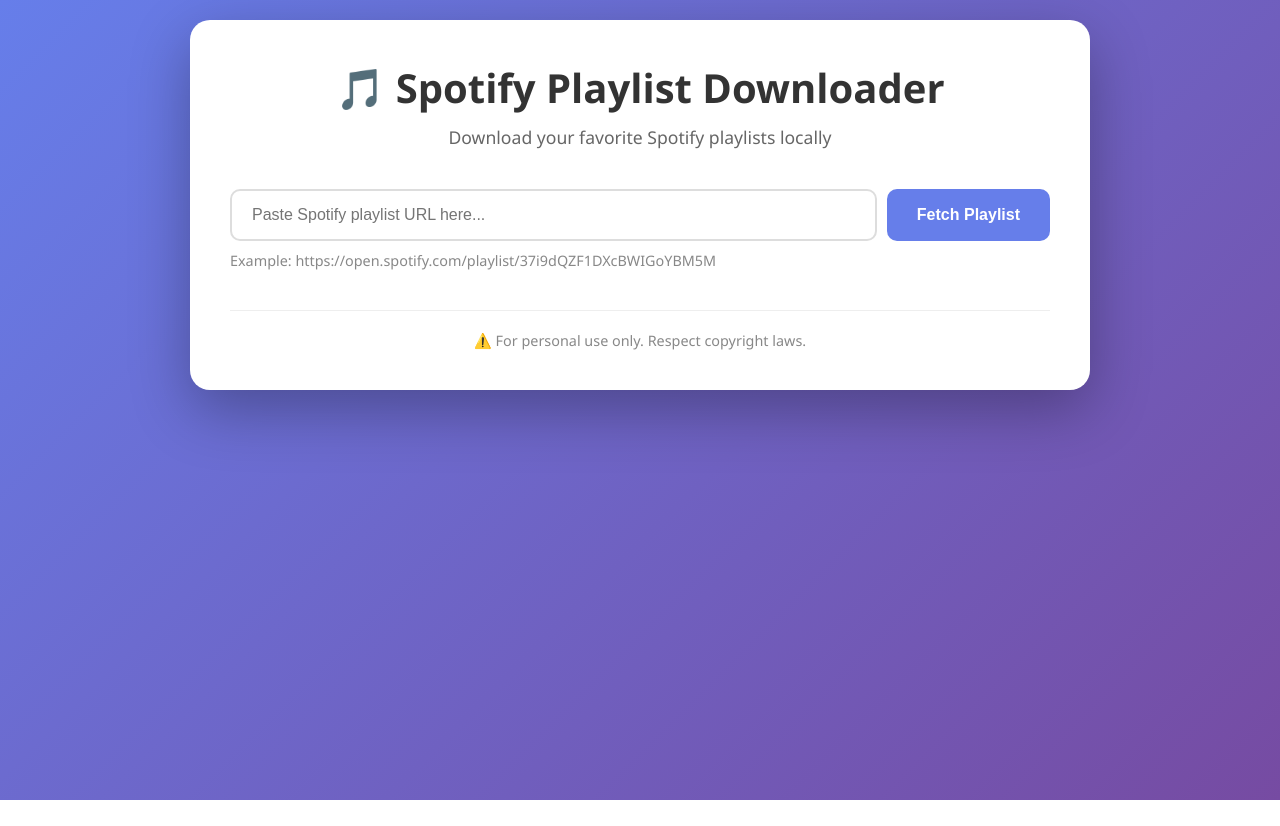
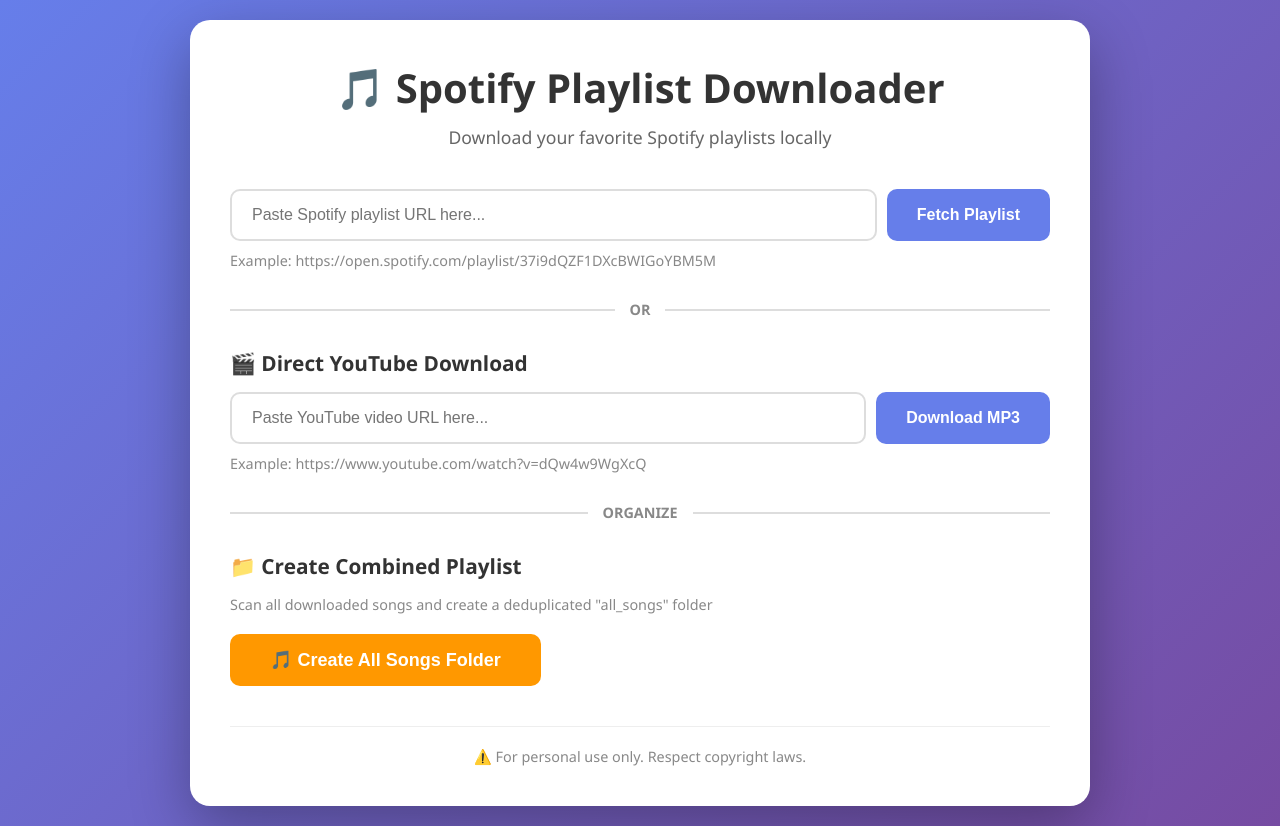
Before and after one commit to sohaibmokhliss/spotifyPLdownloader, a Flask app: page / in a window 1280 px wide. Before the commit the page ends 800 px from the top, so only its background shows below. Run offline with Flask 3, Linux system fonts and the light colour scheme.

Commit message:
Add YouTube direct download and smart deduplication features
New Features:
- Direct YouTube Download: Download any YouTube video as MP3 directly to downloads folder
- Smart Deduplication: Scan all downloads and create all_songs folder with unique tracks only

Backend Changes:
- Add /api/youtube/download endpoint for direct YouTube video downloads
- Add /api/create-all-songs endpoint for deduplication functionality
- Implement recursive MP3 file scanning with duplicate detection
- Add detailed statistics tracking (files scanned, unique tracks, duplicates)

Frontend Changes:
- Add YouTube download section with input field and download button
- Add ORGANIZE section with "Create All Songs Folder" button
- Add visual dividers to separate different functionality areas
- Add real-time status feedback for both features
- Display detailed statistics after deduplication completes

UI/UX Improvements:
- Orange-themed organize button for visual distinction
- Status messages with color-coded feedback (blue/green/red)
- Extended timeout for deduplication success message (10s)
- Clean separation of features with dividers

Documentation:
- Update README with comprehensive documentation of new features
- Add FAQ entries for common questions about new functionality
- Update "How to Use" section with step-by-step guides
- Expand "Features Explained" with detailed descriptions
- Update project structure diagram

```diff
--- a/app.py
+++ b/app.py
@@ -321,11 +321,119 @@
     # Call download with resume flag
     return download_playlist()
 
+@app.route('/api/youtube/download', methods=['POST'])
+def download_youtube_direct():
+    """Download a single YouTube video directly to downloads folder"""
+    try:
+        data = request.get_json()
+        youtube_url = data.get('youtube_url')
+
+        if not youtube_url:
+            return jsonify({'error': 'YouTube URL is required'}), 400
+
+        # Validate YouTube URL
+        if 'youtube.com' not in youtube_url and 'youtu.be' not in youtube_url:
+            return jsonify({'error': 'Invalid YouTube URL'}), 400
+
+        # Get video info first to extract title
+        ydl_opts_info = {
+            'quiet': True,
+            'no_warnings': True,
+        }
+
+        with yt_dlp.YoutubeDL(ydl_opts_info) as ydl:
+            info = ydl.extract_info(youtube_url, download=False)
+            video_title = sanitize_filename(info.get('title', 'video'))
+
+        # Download directly to downloads folder (not in a subfolder)
+        filepath = os.path.join(DOWNLOAD_FOLDER, video_title)
+
+        ydl_opts = {
+            'format': 'bestaudio/best',
+            'postprocessors': [{
+                'key': 'FFmpegExtractAudio',
+                'preferredcodec': 'mp3',
+                'preferredquality': '192',
+            }],
+            'outtmpl': filepath,
+            'quiet': True,
+            'no_warnings': True,
+        }
+
+        with yt_dlp.YoutubeDL(ydl_opts) as ydl:
+            ydl.download([youtube_url])
+
+        return jsonify({
+            'success': True,
+            'message': f'Successfully downloaded: {video_title}',
+            'filename': f'{video_title}.mp3'
+        })
+
+    except Exception as e:
+        return jsonify({'error': f'Download failed: {str(e)}'}), 500
+
 @app.route('/downloads/<path:filename>')
 def download_file(filename):
     """Serve downloaded files"""
     return send_from_directory(DOWNLOAD_FOLDER, filename, as_attachment=True)
 
+@app.route('/api/create-all-songs', methods=['POST'])
+def create_all_songs_playlist():
+    """Scan downloads folder and create deduplicated all_songs folder"""
+    try:
+        import shutil
+        from pathlib import Path
+
+        # Create all_songs folder
+        all_songs_folder = os.path.join(DOWNLOAD_FOLDER, 'all_songs')
+        os.makedirs(all_songs_folder, exist_ok=True)
+
+        # Track unique songs by filename (without path)
+        unique_songs = {}
+        total_files = 0
+        duplicates = 0
+
+        # Recursively scan downloads folder for .mp3 files
+        downloads_path = Path(DOWNLOAD_FOLDER)
+
+        for mp3_file in downloads_path.rglob('*.mp3'):
+            # Skip files already in all_songs folder
+            if 'all_songs' in str(mp3_file):
+                continue
+
+            total_files += 1
+            filename = mp3_file.name
+
+            # Check if we've seen this filename before
+            if filename not in unique_songs:
+                unique_songs[filename] = str(mp3_file)
+            else:
+                duplicates += 1
+
+        # Copy unique files to all_songs folder
+        copied = 0
+        for filename, source_path in unique_songs.items():
+            dest_path = os.path.join(all_songs_folder, filename)
+
+            # Only copy if destination doesn't exist or source is newer
+            if not os.path.exists(dest_path):
+                shutil.copy2(source_path, dest_path)
+                copied += 1
+
+        return jsonify({
+            'success': True,
+            'message': f'Created all_songs folder with {len(unique_songs)} unique tracks',
+            'stats': {
+                'total_files_scanned': total_files,
+                'unique_tracks': len(unique_songs),
+                'duplicates_found': duplicates,
+                'files_copied': copied
+            }
+        })
+
+    except Exception as e:
+        return jsonify({'error': f'Failed to create all_songs folder: {str(e)}'}), 500
+
 if __name__ == '__main__':
     port = int(os.getenv('FLASK_PORT', 5000))
     app.run(debug=True, host='0.0.0.0', port=port)
--- a/static/script.js
+++ b/static/script.js
@@ -222,3 +222,113 @@
         fetchPlaylist();
     }
 });
+
+document.getElementById('youtubeUrl').addEventListener('keypress', function(event) {
+    if (event.key === 'Enter') {
+        downloadYouTube();
+    }
+});
+
+async function downloadYouTube() {
+    const youtubeUrl = document.getElementById('youtubeUrl').value.trim();
+
+    if (!youtubeUrl) {
+        showError('Please enter a YouTube URL');
+        return;
+    }
+
+    const youtubeBtn = document.getElementById('youtubeDownloadBtn');
+    const statusDiv = document.getElementById('youtubeStatus');
+
+    youtubeBtn.disabled = true;
+    youtubeBtn.textContent = 'Downloading...';
+    statusDiv.style.display = 'block';
+    statusDiv.className = 'youtube-status downloading';
+    statusDiv.textContent = 'Downloading video from YouTube...';
+
+    try {
+        const response = await fetch('/api/youtube/download', {
+            method: 'POST',
+            headers: {
+                'Content-Type': 'application/json'
+            },
+            body: JSON.stringify({ youtube_url: youtubeUrl })
+        });
+
+        const data = await response.json();
+
+        if (!response.ok) {
+            throw new Error(data.error || 'Download failed');
+        }
+
+        statusDiv.className = 'youtube-status success';
+        statusDiv.textContent = `✅ ${data.message}`;
+
+        document.getElementById('youtubeUrl').value = '';
+
+        setTimeout(() => {
+            statusDiv.style.display = 'none';
+        }, 5000);
+
+    } catch (error) {
+        statusDiv.className = 'youtube-status error';
+        statusDiv.textContent = `❌ ${error.message}`;
+
+        setTimeout(() => {
+            statusDiv.style.display = 'none';
+        }, 5000);
+    } finally {
+        youtubeBtn.disabled = false;
+        youtubeBtn.textContent = 'Download MP3';
+    }
+}
+
+async function createAllSongs() {
+    const createBtn = document.getElementById('createAllSongsBtn');
+    const statusDiv = document.getElementById('allSongsStatus');
+
+    createBtn.disabled = true;
+    createBtn.textContent = 'Processing...';
+    statusDiv.style.display = 'block';
+    statusDiv.className = 'youtube-status downloading';
+    statusDiv.textContent = 'Scanning downloads folder and removing duplicates...';
+
+    try {
+        const response = await fetch('/api/create-all-songs', {
+            method: 'POST',
+            headers: {
+                'Content-Type': 'application/json'
+            }
+        });
+
+        const data = await response.json();
+
+        if (!response.ok) {
+            throw new Error(data.error || 'Failed to create all_songs folder');
+        }
+
+        statusDiv.className = 'youtube-status success';
+        statusDiv.innerHTML = `
+            ✅ ${data.message}<br>
+            <small>Scanned: ${data.stats.total_files_scanned} files |
+            Unique: ${data.stats.unique_tracks} |
+            Duplicates: ${data.stats.duplicates_found} |
+            Copied: ${data.stats.files_copied}</small>
+        `;
+
+        setTimeout(() => {
+            statusDiv.style.display = 'none';
+        }, 10000);
+
+    } catch (error) {
+        statusDiv.className = 'youtube-status error';
+        statusDiv.textContent = `❌ ${error.message}`;
+
+        setTimeout(() => {
+            statusDiv.style.display = 'none';
+        }, 5000);
+    } finally {
+        createBtn.disabled = false;
+        createBtn.textContent = '🎵 Create All Songs Folder';
+    }
+}
--- a/static/style.css
+++ b/static/style.css
@@ -327,3 +327,78 @@
     animation: spin 1s linear infinite;
     margin-left: 10px;
 }
+
+.divider {
+    display: flex;
+    align-items: center;
+    text-align: center;
+    margin: 30px 0;
+    color: #888;
+}
+
+.divider::before,
+.divider::after {
+    content: '';
+    flex: 1;
+    border-bottom: 2px solid #ddd;
+}
+
+.divider span {
+    padding: 0 15px;
+    font-weight: 600;
+    font-size: 0.9em;
+}
+
+.input-section h3 {
+    color: #333;
+    margin-bottom: 15px;
+    font-size: 1.3em;
+}
+
+.youtube-status {
+    margin-top: 15px;
+    padding: 12px 20px;
+    border-radius: 8px;
+    font-weight: 500;
+    text-align: center;
+    transition: all 0.3s ease;
+}
+
+.youtube-status.downloading {
+    background: #e3f2fd;
+    color: #1976d2;
+    border: 1px solid #1976d2;
+}
+
+.youtube-status.success {
+    background: #e8f5e9;
+    color: #2e7d32;
+    border: 1px solid #2e7d32;
+}
+
+.youtube-status.error {
+    background: #ffebee;
+    color: #c62828;
+    border: 1px solid #c62828;
+}
+
+.organize-btn {
+    background: #ff9800;
+    padding: 15px 40px;
+    font-size: 18px;
+}
+
+.organize-btn:hover {
+    background: #f57c00;
+}
+
+.organize-btn:disabled {
+    background: #ccc;
+}
+
+.youtube-status small {
+    display: block;
+    margin-top: 8px;
+    font-size: 0.85em;
+    opacity: 0.9;
+}
--- a/templates/index.html
+++ b/templates/index.html
@@ -24,6 +24,25 @@
                 <button id="fetchBtn" onclick="fetchPlaylist()">Fetch Playlist</button>
             </div>
             <p class="hint">Example: https://open.spotify.com/playlist/37i9dQZF1DXcBWIGoYBM5M</p>
+        </div>
+
+        <div class="divider">
+            <span>OR</span>
+        </div>
+
+        <div class="input-section">
+            <h3>🎬 Direct YouTube Download</h3>
+            <div class="input-group">
+                <input
+                    type="text"
+                    id="youtubeUrl"
+                    placeholder="Paste YouTube video URL here..."
+                    autocomplete="off"
+                >
+                <button id="youtubeDownloadBtn" onclick="downloadYouTube()">Download MP3</button>
+            </div>
+            <p class="hint">Example: https://www.youtube.com/watch?v=dQw4w9WgXcQ</p>
+            <div id="youtubeStatus" class="youtube-status" style="display: none;"></div>
         </div>
 
         <div id="playlistInfo" class="playlist-info" style="display: none;">
@@ -76,6 +95,21 @@
 
         <div id="errorMessage" class="error-message" style="display: none;"></div>
 
+        <div class="divider">
+            <span>ORGANIZE</span>
+        </div>
+
+        <div class="input-section">
+            <h3>📁 Create Combined Playlist</h3>
+            <p class="hint">Scan all downloaded songs and create a deduplicated "all_songs" folder</p>
+            <div class="action-buttons">
+                <button id="createAllSongsBtn" onclick="createAllSongs()" class="organize-btn">
+                    🎵 Create All Songs Folder
+                </button>
+            </div>
+            <div id="allSongsStatus" class="youtube-status" style="display: none;"></div>
+        </div>
+
         <footer>
             <p>⚠️ For personal use only. Respect copyright laws.</p>
         </footer>
```
Also changed, not shown: README.md.
